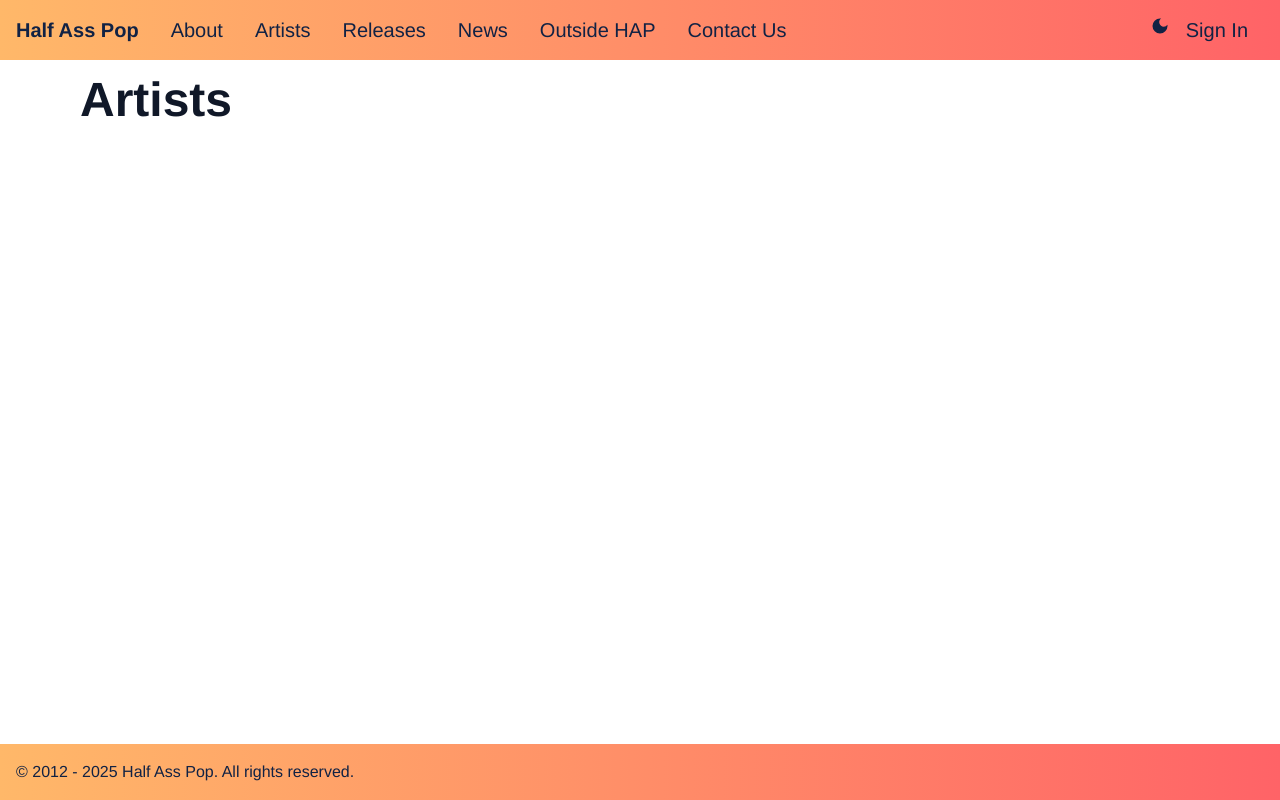
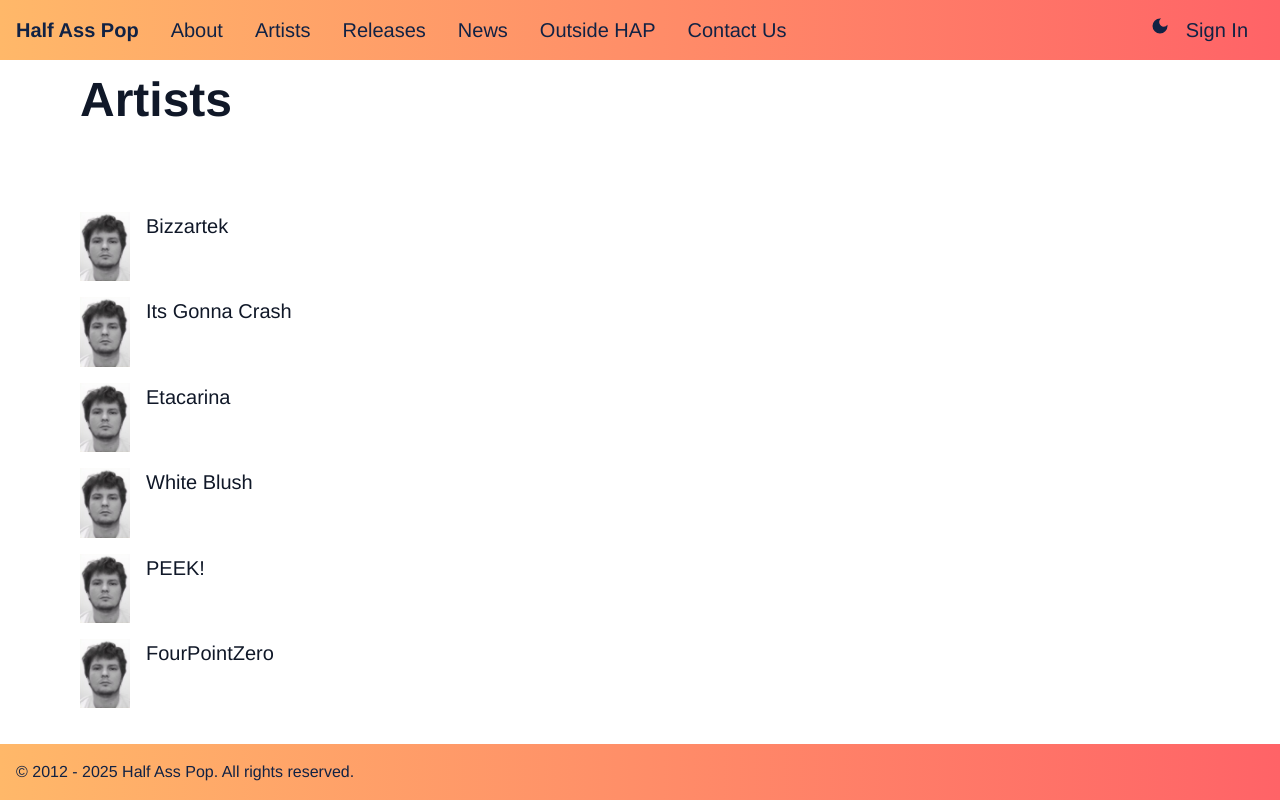
Before and after one commit to fscarlett/hap-nextjs, a Next.js app: page /artists in a window 1280 px wide. Built offline with nearby package versions, Linux system fonts and the light colour scheme; no server answers.

Commit message:
artists page placeholders

```diff
--- a/src/app/artists/page.tsx
+++ b/src/app/artists/page.tsx
@@ -1,7 +1,92 @@
+import Link from 'next/link'
+import Image from 'next/image'
+
 export default function ArtistsPage() {
   return (
     <main>
       <h1>Artists</h1>
+      <div className='flex flex-col gap-4 mt-18 mb-18'>
+        <ul>
+          <li>
+            <p className='text-xl mt-4'>
+              <Link href='/' className='flex flex-row items-start gap-4'>
+                <Image
+                  src='/bartek-hap-headshot.jpg'
+                  alt='Bartek Hap Headshot'
+                  width={50}
+                  height={50}
+                />
+                Bizzartek
+              </Link>
+            </p>
+          </li>
+          <li>
+            <p className='text-xl mt-4'>
+              <Link href='/' className='flex flex-row items-start gap-4'>
+                <Image
+                  src='/bartek-hap-headshot.jpg'
+                  alt='Bartek Hap Headshot'
+                  width={50}
+                  height={50}
+                />
+                Its Gonna Crash
+              </Link>
+            </p>
+          </li>
+          <li>
+            <p className='text-xl mt-4'>
+              <Link href='/' className='flex flex-row items-start gap-4'>
+                <Image
+                  src='/bartek-hap-headshot.jpg'
+                  alt='Bartek Hap Headshot'
+                  width={50}
+                  height={50}
+                />
+                Etacarina
+              </Link>
+            </p>
+          </li>
+          <li>
+            <p className='text-xl mt-4'>
+              <Link href='/' className='flex flex-row items-start gap-4'>
+                <Image
+                  src='/bartek-hap-headshot.jpg'
+                  alt='Bartek Hap Headshot'
+                  width={50}
+                  height={50}
+                />
+                White Blush
+              </Link>
+            </p>
+          </li>
+          <li>
+            <p className='text-xl mt-4'>
+              <Link href='/' className='flex flex-row items-start gap-4'>
+                <Image
+                  src='/bartek-hap-headshot.jpg'
+                  alt='Bartek Hap Headshot'
+                  width={50}
+                  height={50}
+                />
+                PEEK!
+              </Link>
+            </p>
+          </li>
+          <li>
+            <p className='text-xl mt-4'>
+              <Link href='/' className='flex flex-row items-start gap-4'>
+                <Image
+                  src='/bartek-hap-headshot.jpg'
+                  alt='Bartek Hap Headshot'
+                  width={50}
+                  height={50}
+                />
+                FourPointZero
+              </Link>
+            </p>
+          </li>
+        </ul>
+      </div>
     </main>
   )
 }
```
